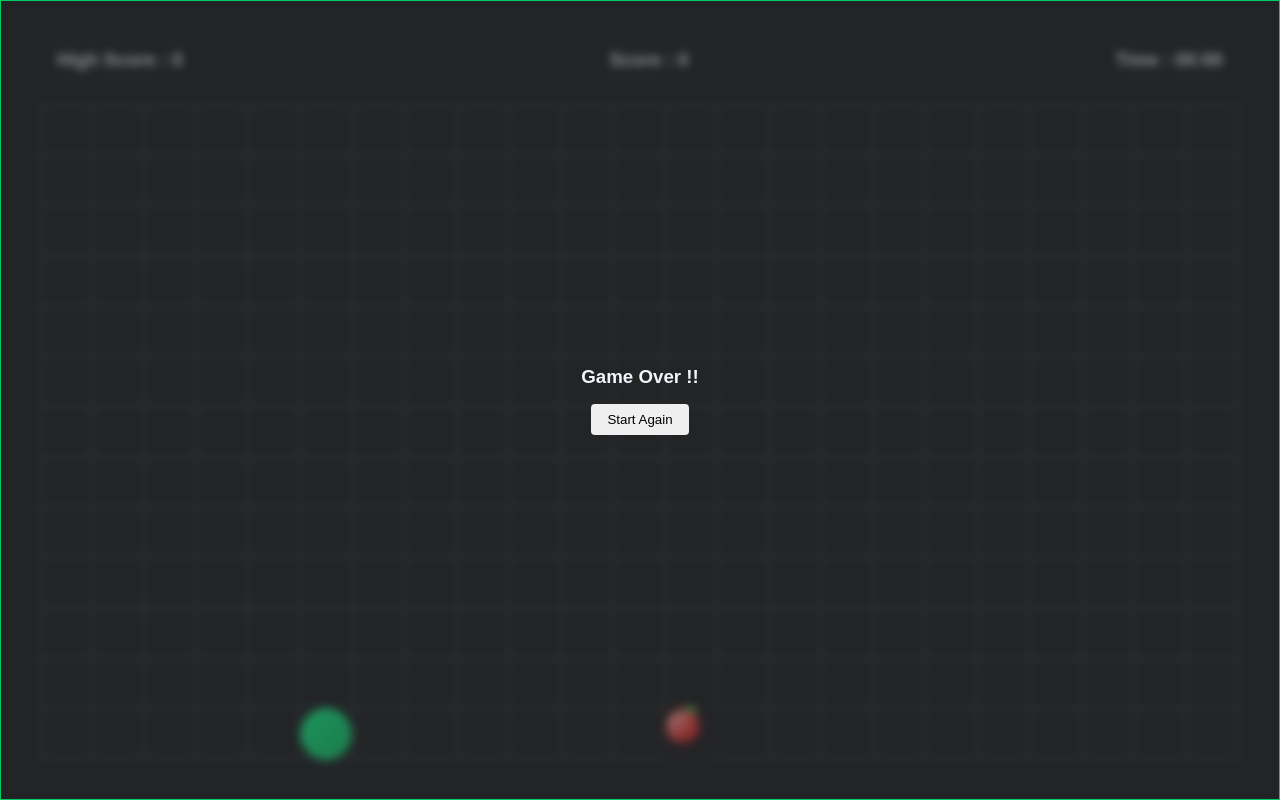
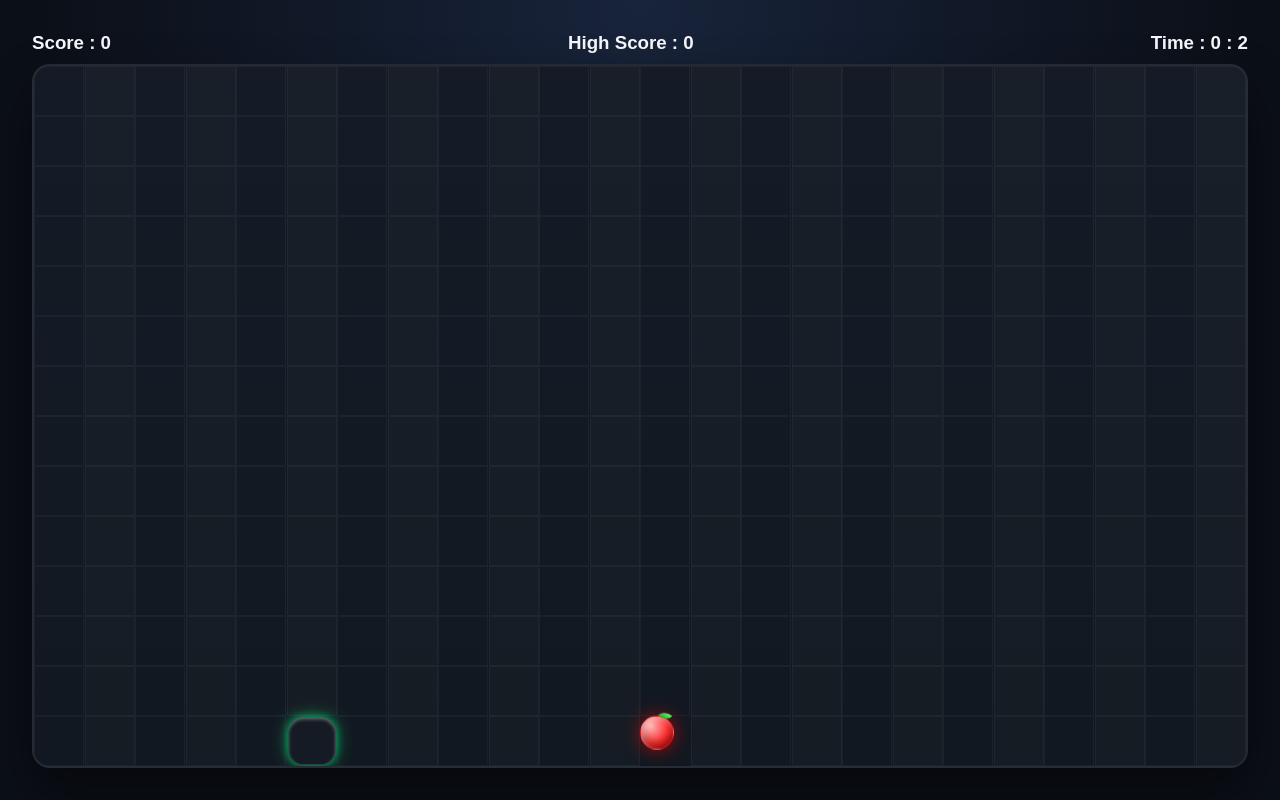
Before and after one commit to SubhajitMondalOfficial/snake-game-js, a plain HTML site: page index.html in a window 1280 px wide. Both pictures are taken after a click on the button "Start Game". Drawn offline with Linux system fonts and the light colour scheme.

Commit message:
Finalize Snake Game and add README

```diff
--- a/index.html
+++ b/index.html
@@ -16,14 +16,14 @@
             <div class="infos">
 
                 <div class="info">
-                    <h3>High Score :
-                        <span class="high-score">0</span>
+                    <h3>Score :
+                        <span class="score">00</span>
                     </h3>
                 </div>
 
                 <div class="info">
-                    <h3>Score :
-                        <span class="score">0</span>
+                    <h3>High Score :
+                        <span class="high-score">00</span>
                     </h3>
                 </div>
 
@@ -50,7 +50,12 @@
 
         <!-- Game Over Modal -->
          <div class="gameOver">
-            <h3>Game Over !!</h3>
+            <h3 class="gmov">Game Over !!</h3>
+            <div class="points">
+                <h4 class="Yourscore">Your Score : </h4>
+                <h4>||</h4>
+                <h4 class="Yourtime">Your Time :</h4>
+            </div>
             <button class="btn btnReStart">Start Again</button>
          </div>
     </main>
--- a/script.js
+++ b/script.js
@@ -1,199 +1,3 @@
-// const board = document.querySelector(".board");
-// const blockWidth = 50;
-// const blockHeight = 50;
-
-// const blocks = [];
-// const snake = [
-//     {x:1, y:3},
-//     {x:1, y:4},
-//     {x:1, y:5},
-// ];
-
-// function createBoard() {
-//   // Remove old blocks
-//   board.innerHTML = "";
-
-//   const cols = Math.floor(board.clientWidth / blockWidth);
-//   const rows = Math.floor(board.clientHeight / blockHeight);
-
-//   for (let row = 0; row < rows; row++) {
-//     for (let col = 0; col < cols; col++) {
-//       const block = document.createElement("div");
-//       block.classList.add("block");
-//       board.appendChild(block);
-//       block.innerText = `${row}-${col}`;
-//       blocks[`${row}-${col}`] = block;
-//     }
-//   }
-// }
-
-// function render(){
-//     snake.forEach(segment => {
-//         blocks[`${segment.x}-${segment.y}`].classList.add("fill")
-
-//     })
-// }
-// render()
-
-// // Create the board when the page loads
-// window.addEventListener("load", createBoard);
-
-// // Recreate the board whenever the window size changes
-// window.addEventListener("resize", createBoard);
-
-// ***********************
-
-// const board = document.querySelector(".board");
-// const startButton = document.querySelector(".btnStart");
-// const StartModal = document.querySelector(".modal");
-// const gameOverModal = document.querySelector(".gameOver");
-// const gameOverButton = document.querySelector(".btnReStart");
-
-// const blockHeight = 50;
-// const blockWidth = 50;
-// const blocks = [];
-// let snake = [{ x: 3, y: 5 }];
-// let head = null;
-// let direction = "down";
-// let interValId = null;
-
-// let rows = Math.floor(board.clientHeight / blockHeight);
-// let cols = Math.floor(board.clientWidth / blockWidth);
-// let food = {
-//   x: Math.floor(Math.random() * rows),
-//   y: Math.floor(Math.random() * cols),
-// };
-
-// // Rinder Snake into the Bored
-// function RenderBlcks() {
-//   board.innerHTML = "";
-//   blocks.length = 0;
-
-//   for (let row = 0; row < rows; row++) {
-//     for (let col = 0; col < cols; col++) {
-//       const block = document.createElement("div");
-//       block.classList.add("block");
-//       board.appendChild(block);
-//       blocks[`${row}-${col}`] = block;
-//     }
-//   }
-
-//   renderElement();
-//   startGame();
-// }
-
-// function renderElement() {
-//   blocks[`${food.x}-${food.y}`].classList.add("food");
-
-//   if (direction === "left") {
-//     head = {
-//       x: snake[0].x,
-//       y: snake[0].y - 1,
-//     };
-//   } else if (direction === "right") {
-//     head = {
-//       x: snake[0].x,
-//       y: snake[0].y + 1,
-//     };
-//   } else if (direction === "down") {
-//     head = {
-//       x: snake[0].x + 1,
-//       y: snake[0].y,
-//     };
-//   } else if (direction === "up") {
-//     head = {
-//       x: snake[0].x - 1,
-//       y: snake[0].y,
-//     };
-//   }
-//   if (head.x < 0 || head.x >= rows || head.y < 0 || head.y >= cols) {
-//     clearInterval(interValId);
-//     gameOverModal.style.display = "flex";
-
-//     return;
-//   }
-
-//   if (head.x == food.x && head.y === food.y) {
-//     blocks[`${food.x}-${food.y}`].classList.remove("food");
-//     food = {
-//       x: Math.floor(Math.random() * rows),
-//       y: Math.floor(Math.random() * cols),
-//     };
-//     blocks[`${food.x}-${food.y}`].classList.add("food");
-
-//     snake.push(head);
-//   }
-
-//   snake.forEach((fregment) => {
-//     blocks[`${fregment.x}-${fregment.y}`].classList.remove("fill");
-//   });
-
-//   snake.unshift(head);
-//   snake.pop();
-
-//   snake.forEach((fregment) => {
-//     blocks[`${fregment.x}-${fregment.y}`].classList.add("fill");
-//   });
-// }
-
-// // interValId = setInterval(() => {
-// //   renderElement();
-// // }, 300);
-
-// // ReStart Game Modal
-// gameOverButton.addEventListener("click", ReStartGame);
-
-// function ReStartGame() {
-//   blocks[`${food.x}-${food.y}`].classList.remove("food");
-//   snake.forEach((fregment) => {
-//     blocks[`${fregment.x}-${fregment.y}`].classList.remove("fill");
-//   });
-
-//   gameOverModal.style.display = "none";
-//   direction = "down";
-//   snake = [{ x: 3, y: 5 }];
-//   food = {
-//     x: Math.floor(Math.random() * rows),
-//     y: Math.floor(Math.random() * cols),
-//   };
-
-//   interValId = setInterval(() => {
-//     renderElement();
-//   }, 300);
-// }
-
-// // Start Game Modal
-// function startGame() {
-//   startButton.addEventListener("click", function () {
-//     StartModal.classList.add("hidden");
-//     interValId = setInterval(() => {
-//       renderElement();
-//     }, 300);
-//   });
-// }
-
-// // Control Snake Direction
-// window.addEventListener("keydown", (e) => {
-//   if (e.key === "ArrowUp") {
-//     direction = "up";
-//   } else if (e.key === "ArrowDown") {
-//     direction = "down";
-//   } else if (e.key === "ArrowRight") {
-//     direction = "right";
-//   } else if (e.key === "ArrowLeft") {
-//     direction = "left";
-//   }
-// });
-
-// startGame();
-// // Create the board when the page loads
-// window.addEventListener("load", RenderBlcks);
-
-// // Recreate the board whenever the window size changes
-// window.addEventListener("resize", RenderBlcks);
-
-// **********************************************
-
 // ===================== DOM Elements =====================
 
 const board = document.querySelector(".board");
@@ -201,6 +5,12 @@ const startButton = document.querySelector(".btnStart");
 const StartModal = document.querySelector(".modal");
 const gameOverModal = document.querySelector(".gameOver");
 const gameOverButton = document.querySelector(".btnReStart");
+let scoreElement = document.querySelector(".score");
+let highScoreElement = document.querySelector(".high-score");
+let timeElement = document.querySelector(".time");
+let Yourtime = document.querySelector(".Yourtime");
+let Yourscore = document.querySelector(".Yourscore");
+let GameOverReason = document.querySelector(".gmov");
 
 // ==================== Game Constants ====================
 
@@ -211,11 +21,17 @@ const blockWidth = 50;
 
 const blocks = [];
 
-let snake = [{ x: 3, y: 5 }];
+let snake = [
+  {
+    x: 3,
+    y: 5,
+  },
+];
 let head = null;
 
 let direction = "down";
 let interValId = null;
+let timerIntervalId = null;
 
 let rows = Math.floor(board.clientHeight / blockHeight);
 let cols = Math.floor(board.clientWidth / blockWidth);
@@ -225,8 +41,11 @@ let food = {
   y: Math.floor(Math.random() * cols),
 };
 
+let highScore = JSON.parse(localStorage.getItem("SetHighScore")) || 0;
+let score = 0;
+let time = `00:00`;
+
 // =================== Board Functions ====================
-
 
 function createBoard() {
   rows = Math.floor(board.clientHeight / blockHeight);
@@ -238,9 +57,7 @@ function createBoard() {
   for (let row = 0; row < rows; row++) {
     for (let col = 0; col < cols; col++) {
       const block = document.createElement("div");
-
       block.classList.add("block");
-
       board.appendChild(block);
 
       blocks[`${row}-${col}`] = block;
@@ -276,13 +93,26 @@ function renderElement() {
       y: snake[0].y,
     };
   }
+
+  // Wall collision logic
   if (head.x < 0 || head.x >= rows || head.y < 0 || head.y >= cols) {
     clearInterval(interValId);
+    clearInterval(timerIntervalId);
     gameOverModal.style.display = "flex";
-
+    GameOverReason.innerText = `Game Over For Wall Collision !!`;
     return;
   }
 
+  // Self collision logic
+  if (snake.some((segment) => segment.x === head.x && segment.y === head.y)) {
+    clearInterval(interValId);
+    clearInterval(timerIntervalId);
+    gameOverModal.style.display = "flex";
+    GameOverReason.innerText = `Game Over For Self Collision !!`;
+    return;
+  }
+
+  // Food consumer logic
   if (head.x == food.x && head.y === food.y) {
     blocks[`${food.x}-${food.y}`].classList.remove("food");
     food = {
@@ -290,8 +120,16 @@ function renderElement() {
       y: Math.floor(Math.random() * cols),
     };
     blocks[`${food.x}-${food.y}`].classList.add("food");
+    snake.push(head);
 
-    snake.push(head);
+    score += 10;
+    scoreElement.innerText = score;
+    Yourscore.innerText = `Your Score: ${score}`;
+
+    if (score > highScore) {
+      highScore = score;
+      localStorage.setItem("SetHighScore", JSON.stringify(highScore));
+    }
   }
 
   snake.forEach((fregment) => {
@@ -310,10 +148,29 @@ function renderElement() {
 
 function startGame() {
   StartModal.classList.add("hidden");
+  score = 0;
+  time = `00:00`;
+  scoreElement.innerText = score;
+  timeElement.innerText = time;
+  highScoreElement.innerText = highScore;
 
   interValId = setInterval(() => {
     renderElement();
   }, 300);
+
+  timerIntervalId = setInterval(() => {
+    let [min, sec] = time.split(":").map(Number);
+    if (sec == 59) {
+      min += 1;
+      sec = 0;
+    } else {
+      sec += 1;
+    }
+
+    time = `${min} : ${sec}`;
+    timeElement.innerText = time;
+    Yourtime.innerText = `Your Time :- ${time}`;
+  }, 1000);
 }
 
 function ReStartGame() {
@@ -322,6 +179,12 @@ function ReStartGame() {
     blocks[`${fregment.x}-${fregment.y}`].classList.remove("fill");
   });
 
+  score = 0;
+  time = `00:00`;
+
+  scoreElement.innerText = score;
+  timeElement.innerText = time;
+  highScoreElement.innerText = highScore;
   gameOverModal.style.display = "none";
   direction = "down";
   snake = [{ x: 3, y: 5 }];
@@ -333,6 +196,19 @@ function ReStartGame() {
   interValId = setInterval(() => {
     renderElement();
   }, 300);
+
+  timerIntervalId = setInterval(() => {
+    let [min, sec] = time.split(":").map(Number);
+    if (sec == 59) {
+      min += 1;
+      sec = 0;
+    } else {
+      sec += 1;
+    }
+
+    time = `${min} : ${sec}`;
+    timeElement.innerText = time;
+  }, 1000);
 }
 
 // ================ Event Listeners & Controls ================
@@ -342,14 +218,29 @@ startButton.addEventListener("click", startGame);
 gameOverButton.addEventListener("click", ReStartGame);
 
 window.addEventListener("keydown", (e) => {
-  if (e.key === "ArrowUp") {
-    direction = "up";
-  } else if (e.key === "ArrowDown") {
-    direction = "down";
-  } else if (e.key === "ArrowLeft") {
-    direction = "left";
-  } else if (e.key === "ArrowRight") {
-    direction = "right";
+  switch (e.key) {
+    case "ArrowUp":
+      if (direction !== "down") {
+        direction = "up";
+      }
+      break;
+
+    case "ArrowDown":
+      if (direction !== "up") {
+        direction = "down";
+      }
+      break;
+
+    case "ArrowLeft":
+      if (direction !== "right") {
+        direction = "left";
+      }
+      break;
+
+    case "ArrowRight":
+      if(direction !== "left"){
+        direction = "right"
+      }
   }
 });
 
--- a/style.css
+++ b/style.css
@@ -11,39 +11,20 @@ body {
 }
 
 :root {
-    /* Background Color  */
-    --bg-primary-color: #0D1117;
-    --bg-fill-color: linear-gradient(135deg, #00ff88, #00cc66);;
-    --bg-food-color : radial-gradient(circle, #ff4d4d, #ff0000);
+    --bg-primary-color: #0b0f17;
+    --bg-fill-color: linear-gradient(135deg, #22ff88, #00d26a);
+    --bg-food-color: radial-gradient(circle, #ff6464, #ff1d1d);
 
-    /* Text color */
-    --text-primary-color: #F0F6FC;
-
-    /* Spacing variable */
-    --space-xs: 4px;
-    --space-sm: 8px;
-    --space-md: 16px;
-    --space-lg: 24px;
-    --space-xl: 32px;
-    --space-2xl: 40px;
-    --space-3xl: 48px;
-
-    /* Border colors */
-    --border-primary-color: #333333;
-
-    /* Border Radius */
-    --border-radius-sm: 4px;
-    --border-radius-md: 8px;
-    --border-radius-lg: 16px;
-    --border-radius-xl: 20px;
-    --border-radius-xl: 24px;
+    --text-primary-color: #f5f7fa;
+    --border-primary-color: #2d3748;
+    --space-2xl: 2em;
 }
 
 
 html {
-    background-color: var(--bg-primary-color);
+    background: radial-gradient(circle at top, #18243b, #0b0f17 60%);
     color: var(--text-primary-color);
-    font-family: 'Poppins', Arial, Helvetica, sans-serif;
+    font-family: 'Poppins', sans-serif;
 }
 
 main,
@@ -52,16 +33,24 @@ section {
     height: 100%;
 }
 
-.btn{
-    padding: var(--space-sm) var(--space-md);
+.btn {
+    padding: 14px 26px;
     border: none;
-    border-radius: var(--border-radius-sm);
+    margin-top: 10px;
+    border-radius: 12px;
+    background: linear-gradient(135deg, #00ff88, #00bb5e);
+    color: white;
+    font-size: 16px;
+    font-weight: 600;
     cursor: pointer;
-    transition: all 0.3s ease;
+    transition: .3s;
+    box-shadow: 0 12px 25px rgba(0, 255, 136, .3);
 }
 
-.btn:hover{
-    transform: scale(1.1);
+.btn:hover {
+    transform: translateY(-4px);
+    box-shadow:
+        0 18px 40px rgba(0, 255, 136, .45);
 }
 
 section {
@@ -73,130 +62,177 @@ section {
 }
 
 section .infos {
+    margin-bottom: 10px;
     width: 100%;
     display: flex;
     justify-content: space-between;
 }
 
-.info {
-    padding: var(--space-sm) var(--space-md);
-    border: 1px solid var(--border-primary-color);
-    border-radius: var(--border-radius-sm);
+.board {
+    flex-grow: 1;
+    display: grid;
+    grid-template-columns: repeat(auto-fill, minmax(50px, 1fr));
+    grid-template-rows: repeat(auto-fill, minmax(50px, 1fr));
+    border-radius: 18px;
+    overflow: hidden;
+    border: 2px solid rgba(255, 255, 255, .08);
+    background:
+        linear-gradient(#151b26, #121821);
+    box-shadow:
+        0 25px 50px rgba(0, 0, 0, .45);
 }
 
 .board {
+    flex-grow: 1;
     display: grid;
-    flex-grow: 1;
     grid-template-columns: repeat(auto-fill, minmax(50px, 1fr));
     grid-template-rows: repeat(auto-fill, minmax(50px, 1fr));
-    border: 1px solid var(--border-primary-color);
+    border-radius: 18px;
+    overflow: hidden;
+    border: 2px solid rgba(255, 255, 255, .08);
+    background:
+        linear-gradient(#151b26, #121821);
+    box-shadow:
+        0 25px 50px rgba(0, 0, 0, .45);
 }
 
 .block {
+    width: 50px;
     height: 50px;
-    width: 50px;
-    border: 1px solid var(--border-primary-color);
+    border: 1px solid rgba(255, 255, 255, .04);
+    transition: .15s;
+}
+
+.block:nth-child(even) {
+    background: rgba(255, 255, 255, .015);
 }
 
 .fill {
-    background: var(--bg-fill-color);
-    border: 1px solid #00ff88;
-    border-radius: 25px;
+    background: linear-gradient(145deg,
+            #54ff9d,
+            #00ff88,
+            #00bf63);
+    border-radius: 16px;
+    border: none;
+    animation: snakeGlow 1s infinite alternate;
     box-shadow:
-        0 0 8px rgba(0, 255, 136, 0.6),
-        inset 0 0 5px rgba(255, 255, 255, 0.2);
-    transition: all 0.15s linear;
+        inset 0 2px 4px rgba(255, 255, 255, .35),
+        0 0 10px rgba(0, 255, 136, .6),
+        0 0 20px rgba(0, 255, 136, .4);
+}
+
+@keyframes snakeGlow {
+
+    from {
+        transform: scale(.93);
+    }
+
+    to {
+        transform: scale(.98);
+        box-shadow:
+            0 0 25px #00ff88,
+            0 0 40px rgba(0, 255, 136, .5);
+    }
 }
 
 .food {
     width: 34px;
     height: 34px;
-    background: radial-gradient(circle at 30% 30%, #ff8a8a, #ff2d2d 60%, #b80000);
-    border-radius: 50% 50% 45% 45%;
-    position: relative;
-
+    background:
+        radial-gradient(circle at 30% 30%,
+            #ffb6b6,
+            #ff3030 55%,
+            #990000);
+    border-radius: 50%;
+    animation: foodFloat 1.3s ease-in-out infinite;
     box-shadow:
-        inset -3px -3px 6px rgba(0,0,0,.25),
-        inset 3px 3px 6px rgba(255,255,255,.35),
-        0 0 10px rgba(255,0,0,.5);
+        inset 0 -5px 8px rgba(0, 0, 0, .3),
+        inset 3px 3px 5px rgba(255, 255, 255, .4),
+        0 0 18px rgba(255, 0, 0, .6);
 }
 
-/* Stem */
-.food::before {
-    content: "";
-    position: absolute;
+@keyframes foodFloat {
 
-    width: 4px;
-    height: 10px;
+    0%,
+    100% {
+        transform: translateY(0);
+    }
 
-    background: #5d3a1a;
-
-    top: -7px;
-    left: 50%;
-
-    transform: translateX(-50%);
-    border-radius: 2px;
+    50% {
+        transform: translateY(-4px);
+    }
 }
 
 /* Leaf */
 .food::after {
     content: "";
     position: absolute;
-
     width: 12px;
     height: 8px;
-
     background: linear-gradient(#6dff6d, #1e9d1e);
-
     top: -5px;
     left: 18px;
-
     border-radius: 100% 0 100% 0;
     transform: rotate(35deg);
 }
 
 .modal .startGame,
-.modal .btnReStart{
+.modal .btnReStart {
     display: flex;
     flex-direction: column;
     align-items: center;
-    gap: var(--space-md);
+    gap: var(--space-lg);
 }
 
-
-
-.modal{
-    border: 1px solid #00cc66;
-    height: 100%;
-    width: 100vw;
+.modal {
     position: fixed;
-    top: 0;
-    background-color: #35353587;
-    backdrop-filter: blur(4px);
+    inset: 0;
     display: flex;
     justify-content: center;
     align-items: center;
-    transition: all 0.9s ease;
+    background: rgba(0, 0, 0, .55);
+    backdrop-filter: blur(10px);
+    transition: .5s;
 }
 
-.gameOver{
-    border: 1px solid #00cc66;
-    height: 100%;
-    width: 100vw;
+.gameOver {
     position: fixed;
+    inset: 0;
+    display: none;
     flex-direction: column;
-    top: 0;
-    background-color: #35353587;
-    backdrop-filter: blur(4px);
-    display: none;
     justify-content: center;
     align-items: center;
-    gap: var(--space-md);
-    transition: all 0.9s ease;
+    gap: 20px;
+    background: rgba(0, 0, 0, .7);
+    backdrop-filter: blur(6px);
+    color: white;
+    font-size: 22px;
+    text-align: center;
+    animation: fade .4s ease;
 }
 
+.points{
+    display: flex;
+    align-items: center;
+    text-transform: uppercase;
+    gap: 20px;
+    font-size: 16px;
 
+}
 
-.hidden{
+@keyframes fade {
+
+    from {
+        opacity: 0;
+        transform: scale(.9);
+    }
+
+    to {
+        opacity: 1;
+        transform: scale(1);
+    }
+}
+
+.hidden {
     display: none;
 }
```
Also changed, not shown: assets/Snake_Game_Preview.png (added), 1 other file.
